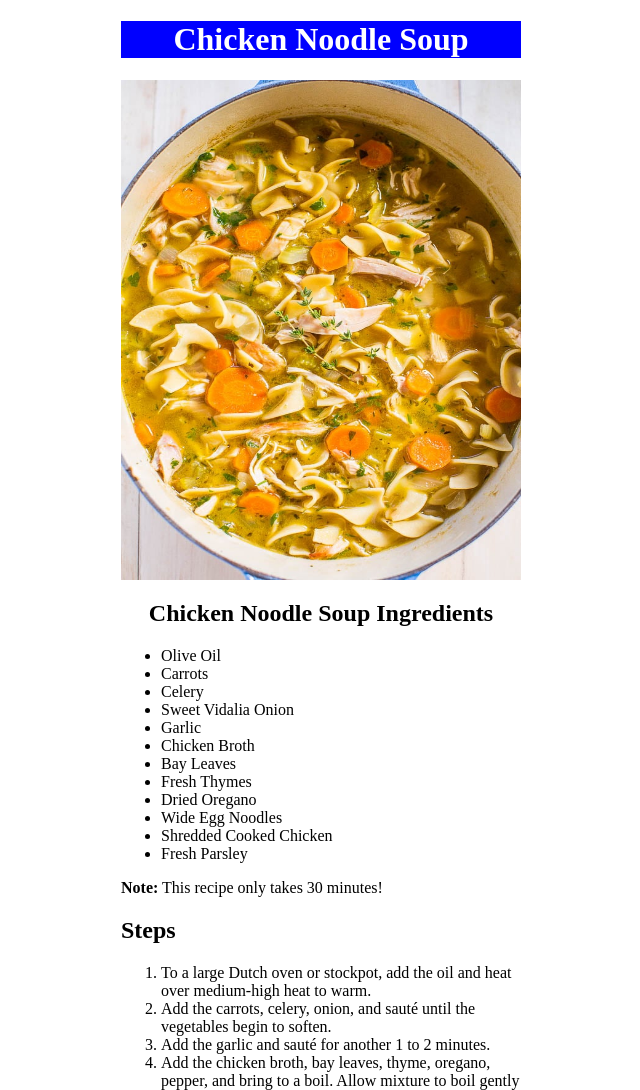
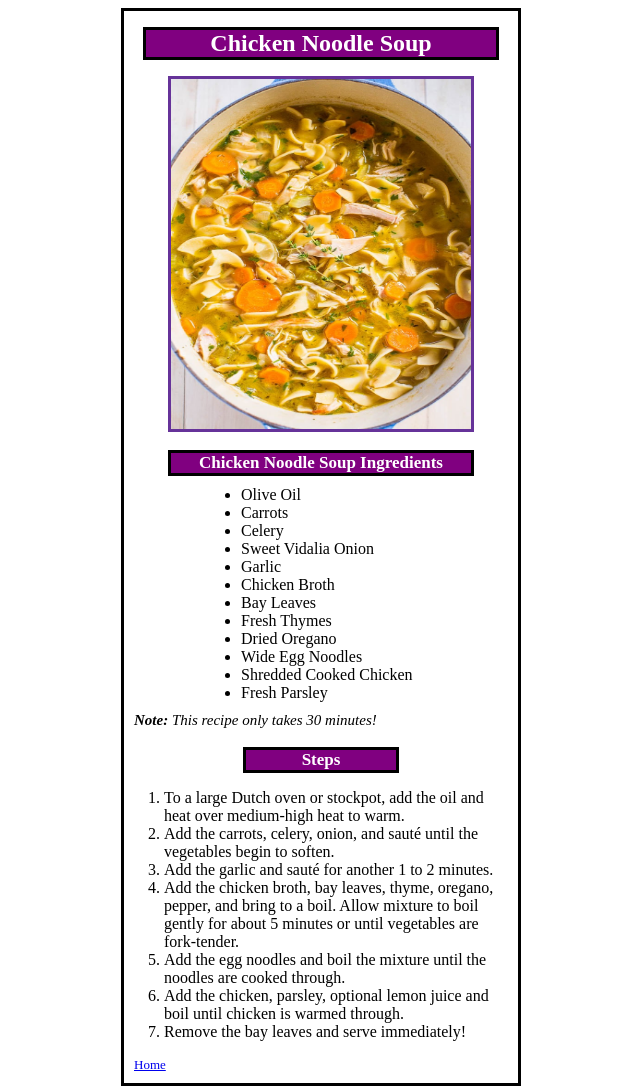
Before and after one commit to joshuazhou08/odin-recipes, a plain HTML site: page recipes/chicken-noodle.html in a window 1280 px wide. Shown: the top 1090 px of the page, without its empty margins (319-959 px from the left). Drawn offline with Linux system fonts and the light colour scheme.

Commit message:
Add CSS styling to make it pretty

```diff
--- a/recipes/chicken-noodle.css
+++ b/recipes/chicken-noodle.css
@@ -1,24 +1,64 @@
-.center{
+.main{
+    box-sizing: border-box;
+    width: 400px;
+    height: auto;
+    margin: auto;
+    background-color: white;
+    border: 3px solid black;
+}
+h1,h2{
+    text-align: center;
+    background-color: purple;
+    color: white;
+    font-family: 'Times New Roman', Times, serif;
+    font-size: 24px;
+    width: 200px;
+    margin-right: auto;
+    margin-left: auto;
+    border: 3px solid black
+}
+h2{
+    font-size: 17px;
+    width: 150px;
+    margin-top: 18px;
+    margin-bottom: 10px;
+}
+.image{
+    width: 300px;
+    height: 350px;
+    margin: 10px auto;
+    display: block;
+    border: 3px solid rebeccapurple;
+}
+a{
     display: block;
     text-align: center;
 }
-.blue{
-    background-color: blue;
-    color: white;
-}    back
+.right-align{
+    text-align: right;
+    margin: 20px
+}
+.body-text{
+    text-align: center;
+    font-size: 13px;
+    margin: 10px 15px;
+}
+.link{
+    font-family:Verdana, Geneva, Tahoma, sans-serif;
+    font-size: 13px;
+    text-align: left;
+    padding: 5px;
+}
 ul{
-    text-align: center;
+    width: 200px;
+    margin: 10px auto;
 }
-.image.center{
-    margin-left: auto;
-    margin-right: auto;
-    height: 500px;
-    width: 400px;
+:visited{
+    color: rgb(46, 23, 69);
 }
-body {
-    max-width: 400px;
-    margin-left: auto;
-    margin-right: auto;
-    border: 1in;
-    border-color: black;
+.home{
+    text-align: left;
+    margin-left: 10px;
+    font-size: 13px;
+    margin-bottom: 10px;
 }
--- a/recipes/chicken-noodle.html
+++ b/recipes/chicken-noodle.html
@@ -8,9 +8,10 @@
     <link rel="stylesheet" href="chicken-noodle.css">
 </head>
 <body>
-    <h1 class="center blue">Chicken Noodle Soup</h1>
+    <div class="main">
+        <h1 class="center blue" style="width: 350px">Chicken Noodle Soup</h1>
         <img src="../images/chickennoodlesoup-5.jpg" alt="Chicken Noodle Soup" class = "center image">
-    <h2 class="center">Chicken Noodle Soup Ingredients</h2>
+        <h2 class="center" style="width: 300px">Chicken Noodle Soup Ingredients</h2>
         <ul>
             <li>Olive Oil</li>
             <li>Carrots</li>
@@ -25,9 +26,9 @@
             <li>Shredded Cooked Chicken</li>
             <li>Fresh Parsley</li>
         </ul>
-    <p><strong>Note:</strong> This recipe only takes 30 minutes!</p>
-    <h2>Steps</h2>
-    <ol>
+        <p style="margin: 10px; font-style: italic; font-size: 15px;"><strong>Note:</strong> This recipe only takes 30 minutes!</p>
+        <h2 >Steps</h2>
+        <ol style="margin-right: 10px">
             <li>To a large Dutch oven or stockpot, add the oil and heat over medium-high heat to warm.</li>
             <li>Add the carrots, celery, onion, and sauté until the vegetables begin to soften.</li>
             <li>Add the garlic and sauté for another 1 to 2 minutes.</li>
@@ -37,5 +38,7 @@
             <li>Add the chicken, parsley, optional lemon juice and boil until chicken is warmed through.</li>
             <li>Remove the bay leaves and serve immediately! </li>
         </ol>
+        <a href="../index.html" class="home">Home</a>
+    </div>
 </body>
 </html>
--- a/style.css
+++ b/style.css
@@ -1,10 +1,57 @@
-h1{
+.main{
+    box-sizing: border-box;
+    width: 400px;
+    height: auto;
+    margin: auto;
+    background-color: white;
+    border: 3px solid black;
+}
+h1,h2{
     text-align: center;
     background-color: purple;
     color: white;
     font-family: 'Times New Roman', Times, serif;
+    font-size: 24px;
+    width: 200px;
+    margin-right: auto;
+    margin-left: auto;
+    border: 3px solid black
+}
+h2{
+    font-size: 17px;
+    width: 150px;
+    margin-top: 18px;
+    margin-bottom: 10px;
+}
+#Chef{
+    width: 350px;
+    height: auto;
+    margin: 10px auto;
+    display: block;
+    border: 3px solid rebeccapurple;
 }
 a{
     display: block;
     text-align: center;
 }
+.right-align{
+    text-align: right;
+    margin: 20px
+}
+.body-text{
+    text-align: center;
+    font-size: 13px;
+    margin: 10px 15px;
+}
+.link{
+    font-size: 13px;
+    text-align: left;
+    padding: 5px;
+}
+ul{
+    width: 200px;
+    margin: 10px auto;
+}
+:visited{
+    color: rgb(46, 23, 69);
+}
```
Also changed, not shown: index.html (+13 -3 lines). Lines whose indentation alone changed are shown as unchanged.
